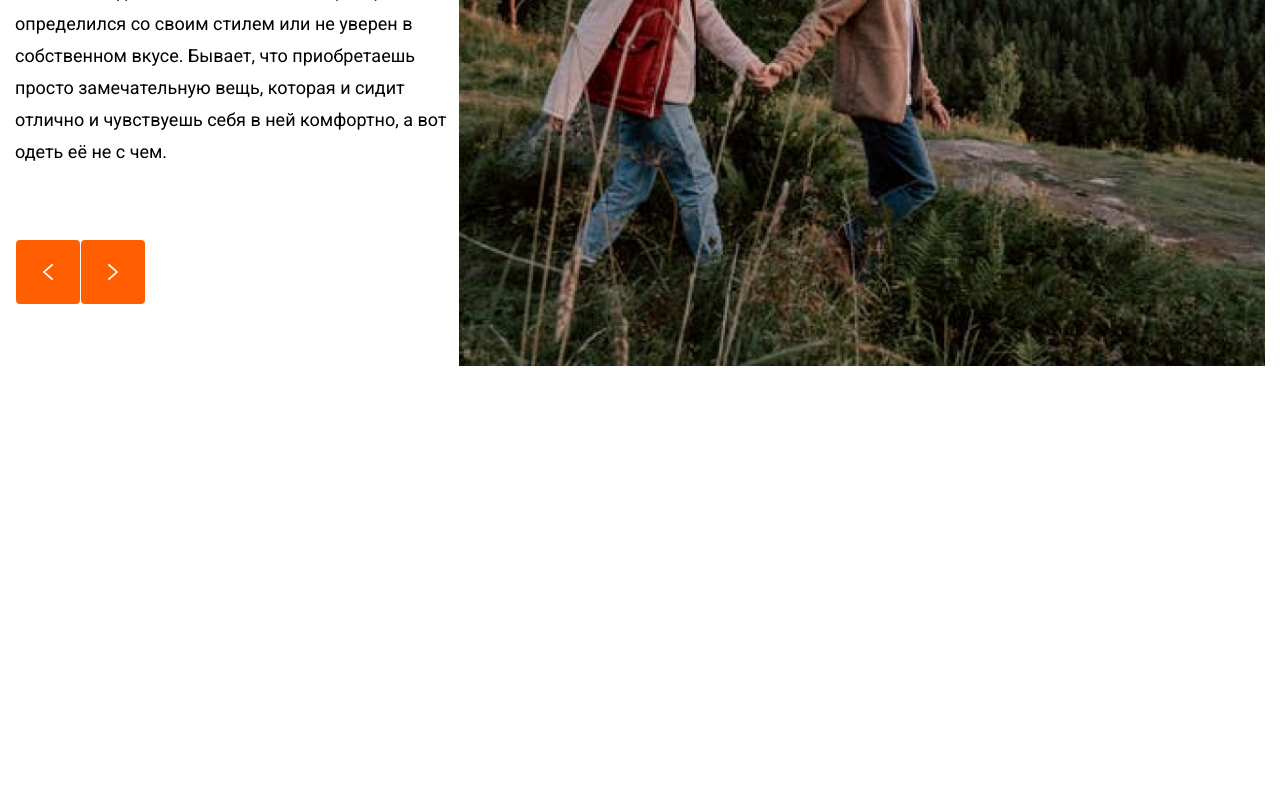
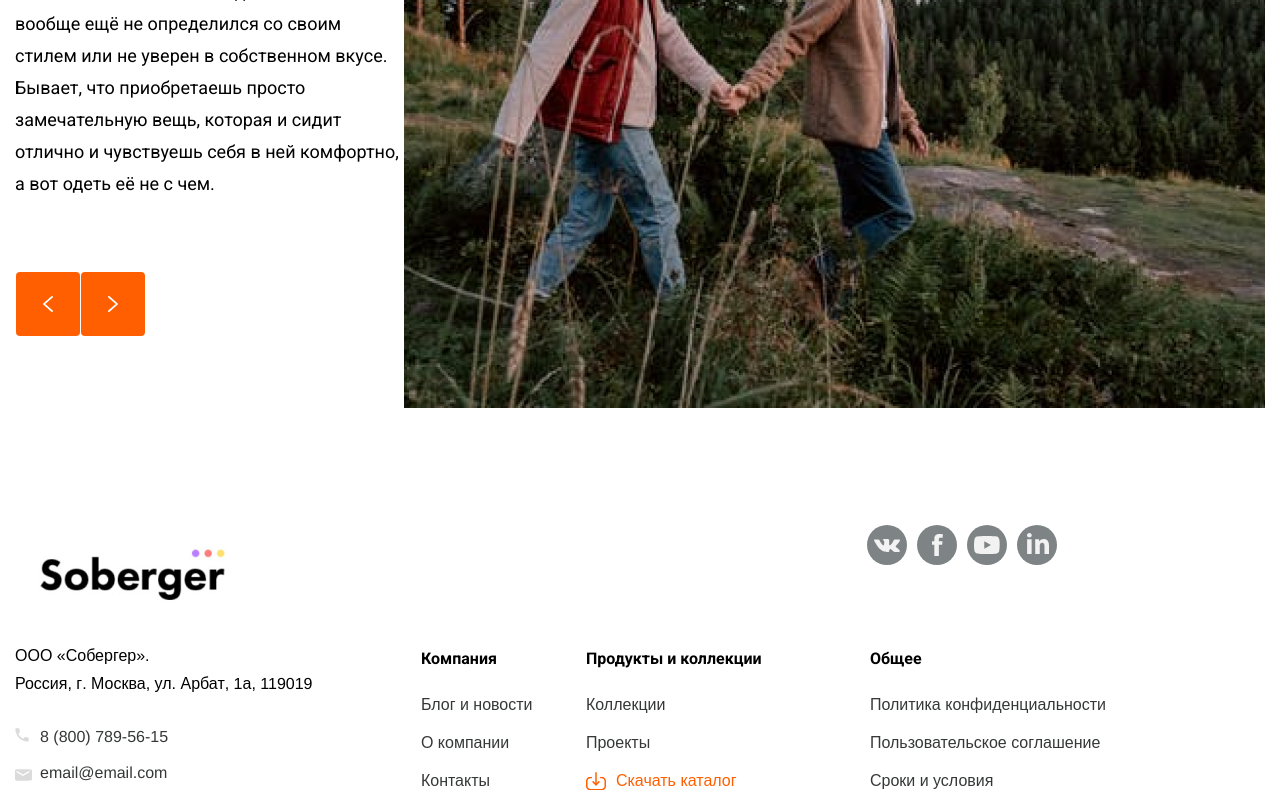
Before and after one commit to miron18rus/miron18rus-picom, a website: page app/index.html in a window 1280 px wide. Shown: the part 2156-2956 px from the top of the page. Before the commit the page ends 2522 px from the top, so only its background shows below. Drawn offline with nearby package versions, Linux system fonts and the light colour scheme; files whose address does not match are found by name.

Commit message:
added footer part 1

```diff
--- a/app/index.html
+++ b/app/index.html
@@ -4,9 +4,7 @@
 <head>
   <meta charset="UTF-8">
   <meta name="viewport" content="width=device-width, initial-scale=1.0">
-  <title>Document</title>
-  <link rel="preconnect" href="https://fonts.gstatic.com">
-  <link href="https://fonts.googleapis.com/css2?family=Roboto:wght@300;400;500;700&display=swap" rel="stylesheet">
+  <title>Project picom</title>
   <link rel="stylesheet" href="css/style.min.css">
 </head>
 
@@ -170,8 +168,93 @@
       </div>
     </div>
   </main>
-  <footer class="footer"></footer>
+  <footer class="footer">
+    <div class="container">
+      <div class="footer__inner">
+        <div class="footer__heading">
+          <a class="logo footer__logo" href="#">
+            <img src=".//images/logo.png" alt="logo">
+          </a>
+          <ul class="footer__social">
+            <li class="footer__social-item">
+              <a class="footer__social-link" href="#">
+                <img src="./images/vkontakte.svg" alt="vkontakte">
+              </a>
+            </li>
+            <li class="footer__social-item">
+              <a class="footer__social-link" href="#">
+                <img src="./images/facebook.svg" alt="facebook">
+              </a>
+            </li>
+            <li class="footer__social-item">
+              <a class="footer__social-link" href="#">
+                <img src="./images/youtube.svg" alt="youtube">
+              </a>
+            </li>
+            <li class="footer__social-item">
+              <a class="footer__social-link" href="#">
+                <img src="./images/linkedin.svg" alt="linkedin">
+              </a>
+            </li>
+          </ul>
+        </div>
+        <div class="footer__wrapper">
+          <div class="footer__info">
+            <p class="footer__info-company">ООО «Собергер».</p>
+            <p class="footer__info-addr"> Россия, г. Москва, ул. Арбат, 1а, 119019</p>
+            <div class="footer__wrapper-mail--phone">
+              <a class="footer__info-phone" href="tel:8 (800) 789-56-15">8 (800) 789-56-15</a>
+              <a class="footer__info-mail" href="mailto:email@email.com">email@email.com</a>
+            </div>
+          </div>
+          <ul class="footer__menu">
+            <li class="footer__menu-item">
+              <h4 class="footer__menu-title">Компания</h4>
+            </li>
+            <li class="footer__menu-item">
+              <a class="footer__menu-link" href="">Блог и новости</a>
+            </li>
+            <li class="footer__menu-item">
+              <a class="footer__menu-link" href="">О компании</a>
+            </li>
+            <li class="footer__menu-item">
+              <a class="footer__menu-link" href="">Контакты</a>
+            </li>
+          </ul>
+          <ul class="footer__menu">
+            <li class="footer__menu-item">
+              <h4 class="footer__menu-title">Продукты и коллекции</h4>
+            </li>
+            <li class="footer__menu-item">
+              <a class="footer__menu-link" href="">Коллекции</a>
+            </li>
+            <li class="footer__menu-item">
+              <a class="footer__menu-link" href="">Проекты</a>
+            </li>
+            <li class="footer__menu-item">
+              <a class="footer__menu-link footer__menu-link--active" href="">Скачать каталог</a>
+            </li>
+          </ul>
+          <ul class="footer__menu">
+            <li class="footer__menu-item">
+              <h4 class="footer__menu-title">Общее</h4>
+            </li>
+            <li class="footer__menu-item">
+              <a class="footer__menu-link" href="">Политика конфиденциальности</a>
+            </li>
+            <li class="footer__menu-item">
+              <a class="footer__menu-link" href="">Пользовательское соглашение</a>
+            </li>
+            <li class="footer__menu-item">
+              <a class="footer__menu-link" href="">Сроки и условия</a>
+            </li>
+          </ul>
+        </div>
+      </div>
+    </div>
+  </footer>
   </div>
+
 
 
 
--- a/app/scss/_fonts.scss
+++ b/app/scss/_fonts.scss
@@ -0,0 +1,3 @@
+@import url('https://fonts.googleapis.com/css2?family=Arimo&display=swap');
+@import url('https://fonts.googleapis.com/css2?family=Roboto:wght@300;400;500;700&display=swap');
+@import url('https://fonts.googleapis.com/css2?family=Noto+Sans:wght@700&display=swap');
--- a/app/scss/style.scss
+++ b/app/scss/style.scss
@@ -228,6 +228,108 @@
     }
     &__collction-img{
         padding: 60px 0 0 0;
-        width: 861px;
+        flex: 0 0 861px;
     }
 }
+
+
+
+
+.footer{
+    &__heading{
+        display: flex;
+        justify-content: space-between;
+    }
+    &__logo{
+        padding: 131px 0 0 5px;
+    }
+    &__wrapper{
+        display: flex;
+        justify-content: space-between;
+        padding: 43px 159px 0 0;
+    }
+    &__social{
+        display: flex;
+        margin: 117px 198px 0 0;
+    }
+    &__social-item{
+        padding: 0 10px 0 0;
+    }
+    &__info-company,
+    &__info-addr{
+        font-family: 'Arimo', sans-serif;
+        font-weight: 400;
+        font-size: 16px;
+        padding:0 0 10px 0;
+    }
+    &__wrapper-mail--phone{
+        display: flex;
+        flex-direction: column;
+        padding: 25px 0 0 0;
+        font-family: 'Arimo', sans-serif;
+        font-weight: 400;
+        font-size: 16px;
+    }
+    &__info-phone{
+        color: $title;
+        padding: 0 0 0 25px;
+        position: relative;
+        &::before{
+            content: '';
+            width: 14px;
+            height: 14px;
+            position: absolute;
+            background-image: url(../images/footer_phone.svg);
+            top: 0px;
+            left: 0px;
+        }
+    }
+    &__info-mail{
+        color: $title;
+        padding: 10px 0 0 0;
+        padding: 18px 0 0 25px;
+        position: relative;
+        &::before{
+            content: '';
+            width: 17px;
+            height: 12px;
+            position: absolute;
+            background-image: url(../images/footer_mail.svg);
+            top: 23px;
+            left: 0px;
+        }
+    }
+    &__menu{
+        position: relative;
+        &:nth-child(2){
+            margin: 0 -55px 0 0 ;
+        }
+    }
+    &__menu-title{
+        @extend %title-font-700;
+        font-size: 16px;
+        line-height: 24px;
+        padding: 0 0 15px 0;
+    }
+    &__menu-link{
+        font-family: 'Arimo', sans-serif;
+        font-weight: 400;
+        font-size: 16px;
+        line-height: 38px;
+        color: $title;
+    }
+    &__menu-link--active{
+        padding: 0 0 0 30px;
+        color: $text;
+        position: relative;
+        &::before{
+            content: '';
+            width: 20px;
+            height: 18px;
+            background-image: url(../images/download_catalog.svg);
+            position: absolute;
+            top: 0px;
+            left: 0px;
+        }
+    }
+}
```
Also changed, not shown: app/css/style.min.css, app/images/download_catalog.svg (added), app/images/facebook.svg (added), app/images/footer_mail.svg (added), app/images/footer_phone.svg (added), app/images/linkedin.svg (added), app/images/vkontakte.svg (added), app/images/youtube.svg (added).
